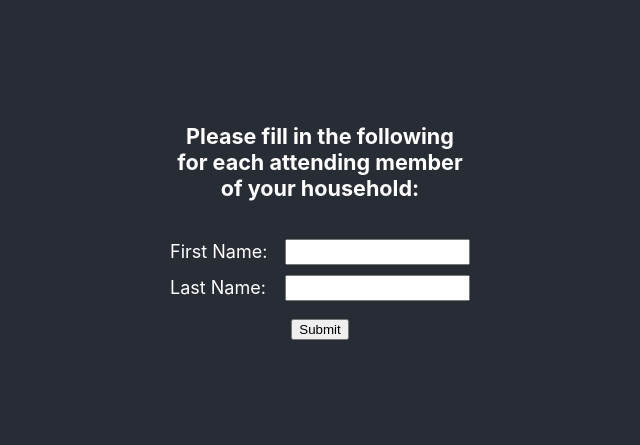
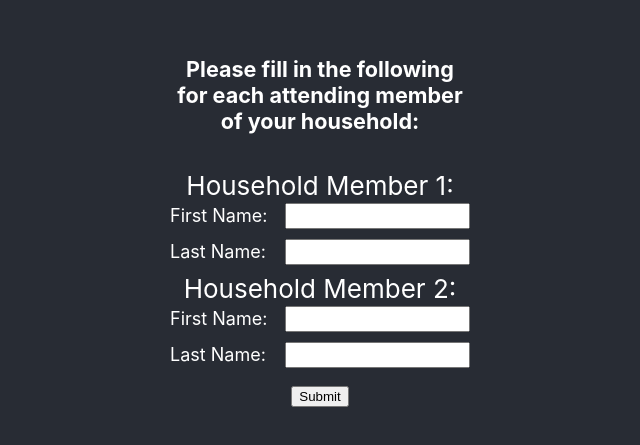
Before and after one commit to iciewinde/simplersvp, a React (Create React App) app: page / in a window 1280 px wide. Shown: the part 187-632 px from the top of the page, without its empty margins (320-960 px from the left). Built offline with nearby package versions, Linux system fonts and the light colour scheme.

Commit message:
Multiline

```diff
--- a/src/Form.js
+++ b/src/Form.js
@@ -23,18 +23,31 @@ const Form = () => {
                     <form
                         ref={formRef}
                         method="POST"
-                        action="https://script.google.com/macros/s/AKfycbwsJtfPFMhPYiZlgkuD6dR0SNq_fC0rtz3JZPN7nAxsOiacYm-RUfE6D_TdaNHHiAoW8Q/exec"
+                        action="https://script.google.com/macros/s/AKfycbzobzNfK4Li79NCq4Rq-gwEI_3G0Nq7K3qj20hGC7Uws2W0XRqhAkXdE2wNKjV5855NEA/exec"
                         target="hidden-iframe"
                         onSubmit={handleSubmit}
                     >
+                        Household Member 1:
                         <div className="householdMember">
                             <div className="formField">
-                                <label htmlFor="firstName">First Name:</label>
-                                <input id="firstName" name="First Name" type="text" />
+                                <label htmlFor="firstName_1">First Name:</label>
+                                <input id="firstName_1" name="firstName_1" type="text" />
                             </div>
                             <div className="formField">
-                                <label htmlFor="lastName">Last Name:</label>
-                                <input id="lastName" name="Last Name" type="text" />
+                                <label htmlFor="lastName_1">Last Name:</label>
+                                <input id="lastName_1" name="lastName_1" type="text" />
+                            </div>
+                        </div>
+
+                        Household Member 2:
+                        <div className="householdMember">
+                            <div className="formField">
+                                <label htmlFor="firstName_1">First Name:</label>
+                                <input id="firstName_1" name="firstName_2" type="text" />
+                            </div>
+                            <div className="formField">
+                                <label htmlFor="lastName_1">Last Name:</label>
+                                <input id="lastName_1" name="lastName_2" type="text" />
                             </div>
                         </div>
 
```
